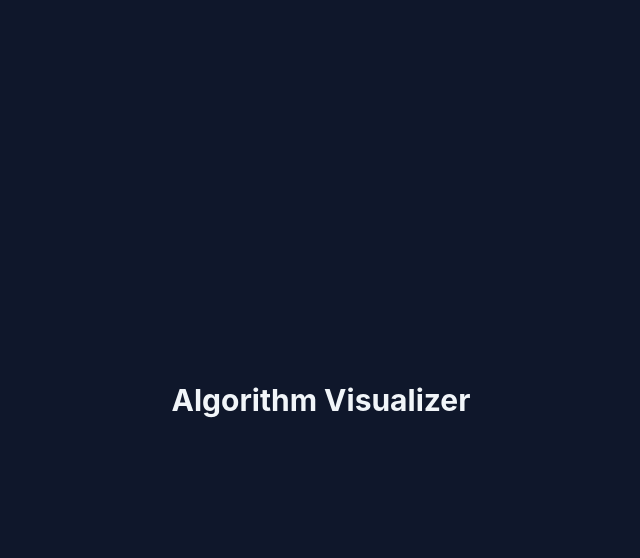
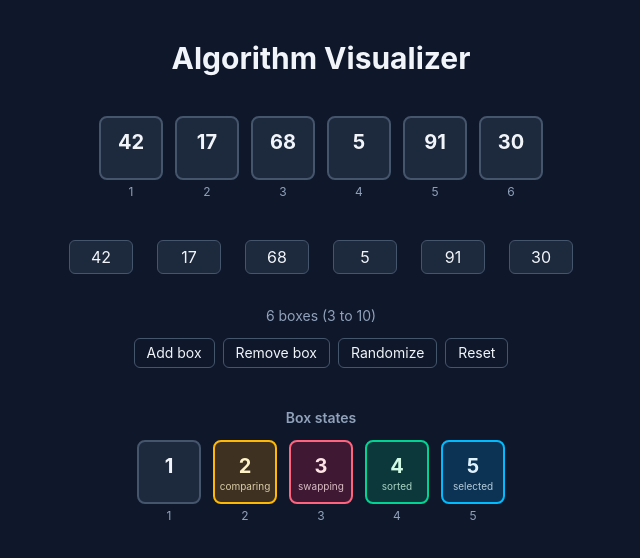
Before and after one commit to H4DRI165/algorithm-visualizer, a React (Vite) app: page / in a window 1280 px wide. Shown: the top 558 px of the page, without its empty margins (319-959 px from the left). Built offline with nearby package versions, Linux system fonts and the light colour scheme.

Commit message:
feat: add board, box ui

```diff
--- a/src/App.tsx
+++ b/src/App.tsx
@@ -1,7 +1,31 @@
+import { useState } from 'react'
+import { Board } from './components/board/Board'
+import { Box } from './components/board/Box'
+import { BoxEditor } from './components/board/BoxEditor'
+import { BOX_STATE_LABELS } from './components/board/boxState'
+import type { BoxState } from './components/board/boxState'
+import { DEFAULT_VALUES } from './schemas/boxes'
+
+const ALL_STATES = Object.keys(BOX_STATE_LABELS) as BoxState[]
+
 export default function App() {
+  const [values, setValues] = useState<number[]>([...DEFAULT_VALUES])
+
   return (
-    <main className="flex min-h-screen items-center justify-center bg-slate-900 text-slate-100">
+    <main className="flex min-h-screen flex-col items-center gap-10 bg-slate-900 px-4 py-10 text-slate-100">
       <h1 className="text-3xl font-bold">Algorithm Visualizer</h1>
+
+      <Board values={values} />
+      <BoxEditor values={values} onChange={setValues} />
+
+      <section className="flex flex-col items-center gap-3">
+        <h2 className="text-sm font-semibold text-slate-400">Box states</h2>
+        <div role="list" className="flex flex-wrap justify-center gap-3">
+          {ALL_STATES.map((state, i) => (
+            <Box key={state} value={i + 1} position={i} state={state} />
+          ))}
+        </div>
+      </section>
     </main>
   )
 }
--- /dev/null
+++ b/src/components/board/Board.tsx
@@ -0,0 +1,21 @@
+import { Box } from './Box'
+import type { BoxState } from './boxState'
+
+interface BoardProps {
+  values: readonly number[]
+  states?: readonly BoxState[]
+}
+
+export function Board({ values, states = [] }: BoardProps) {
+  return (
+    <div
+      role="list"
+      aria-label="Boxes"
+      className="flex flex-wrap justify-center gap-3"
+    >
+      {values.map((value, i) => (
+        <Box key={i} value={value} position={i} state={states[i] ?? 'idle'} />
+      ))}
+    </div>
+  )
+}
--- /dev/null
+++ b/src/components/board/Box.tsx
@@ -0,0 +1,31 @@
+import type { BoxState } from './boxState'
+import { BOX_STATE_CLASSES, BOX_STATE_LABELS } from './boxState'
+
+interface BoxProps {
+  value: number
+  position: number
+  state?: BoxState
+}
+
+export function Box({ value, position, state = 'idle' }: BoxProps) {
+  const label = BOX_STATE_LABELS[state]
+
+  return (
+    <div
+      role="listitem"
+      aria-label={`Box ${position + 1}: ${value}, ${label}`}
+      data-state={state}
+      className="flex flex-col items-center gap-1"
+    >
+      <div
+        className={`flex h-16 w-16 flex-col items-center justify-center rounded-lg border-2 transition-colors ${BOX_STATE_CLASSES[state]}`}
+      >
+        <span className="text-xl font-bold">{value}</span>
+        <span className="h-3 text-[10px] leading-3 opacity-80">
+          {state === 'idle' ? '' : label}
+        </span>
+      </div>
+      <span className="text-xs text-slate-400">{position + 1}</span>
+    </div>
+  )
+}
--- /dev/null
+++ b/src/components/board/BoxEditor.tsx
@@ -0,0 +1,135 @@
+import { useState } from 'react'
+import {
+  DEFAULT_VALUES,
+  MAX_BOXES,
+  MIN_BOXES,
+  parseBoxText,
+  randomBoxValue,
+} from '../../schemas/boxes'
+
+interface BoxInputProps {
+  index: number
+  value: number
+  onCommit: (value: number) => void
+}
+
+function BoxInput({ index, value, onCommit }: BoxInputProps) {
+  // `draft` is null when the player is not editing; then we show the real value.
+  const [draft, setDraft] = useState<string | null>(null)
+  const [error, setError] = useState<string | null>(null)
+  const errorId = `box-error-${index}`
+
+  function handleChange(text: string) {
+    setDraft(text)
+    const result = parseBoxText(text)
+    if (result.ok) {
+      setError(null)
+      onCommit(result.value)
+    } else {
+      setError(result.error)
+    }
+  }
+
+  function handleBlur() {
+    setDraft(null)
+    setError(null)
+  }
+
+  return (
+    <div className="flex w-20 flex-col items-center gap-1">
+      <input
+        type="text"
+        inputMode="numeric"
+        aria-label={`Value of box ${index + 1}`}
+        aria-invalid={error !== null}
+        aria-describedby={error ? errorId : undefined}
+        value={draft ?? String(value)}
+        onChange={(e) => handleChange(e.target.value)}
+        onBlur={handleBlur}
+        className="w-16 rounded-md border border-slate-600 bg-slate-800 px-2 py-1 text-center text-slate-100 focus:outline-2 focus:outline-sky-400 aria-invalid:border-rose-400"
+      />
+      <p id={errorId} className="h-4 text-xs text-rose-300">
+        {error}
+      </p>
+    </div>
+  )
+}
+
+interface BoxEditorProps {
+  values: readonly number[]
+  onChange: (values: number[]) => void
+}
+
+const buttonClass =
+  'rounded-md border border-slate-600 px-3 py-1 text-sm hover:bg-slate-700 focus:outline-2 focus:outline-sky-400 disabled:cursor-not-allowed disabled:opacity-40 disabled:hover:bg-transparent'
+
+export function BoxEditor({ values, onChange }: BoxEditorProps) {
+  function setAt(index: number, value: number) {
+    onChange(values.map((v, i) => (i === index ? value : v)))
+  }
+
+  function addBox() {
+    if (values.length >= MAX_BOXES) return
+    onChange([...values, randomBoxValue()])
+  }
+
+  function removeBox() {
+    if (values.length <= MIN_BOXES) return
+    onChange(values.slice(0, -1))
+  }
+
+  function randomize() {
+    onChange(values.map(() => randomBoxValue()))
+  }
+
+  function reset() {
+    onChange([...DEFAULT_VALUES])
+  }
+
+  return (
+    <section
+      aria-label="Edit boxes"
+      className="flex flex-col items-center gap-3"
+    >
+      <div className="flex flex-wrap justify-center gap-2">
+        {values.map((value, i) => (
+          <BoxInput
+            key={i}
+            index={i}
+            value={value}
+            onCommit={(v) => setAt(i, v)}
+          />
+        ))}
+      </div>
+
+      <p className="text-sm text-slate-400">
+        {values.length} boxes ({MIN_BOXES} to {MAX_BOXES})
+      </p>
+
+      <div className="flex flex-wrap justify-center gap-2">
+        <button
+          type="button"
+          className={buttonClass}
+          onClick={addBox}
+          disabled={values.length >= MAX_BOXES}
+        >
+          Add box
+        </button>
+        <button
+          type="button"
+          className={buttonClass}
+          onClick={removeBox}
+          disabled={values.length <= MIN_BOXES}
+        >
+          Remove box
+        </button>
+        <button type="button" className={buttonClass} onClick={randomize}>
+          Randomize
+        </button>
+        <button type="button" className={buttonClass} onClick={reset}>
+          Reset
+        </button>
+      </div>
+    </section>
+  )
+}
--- /dev/null
+++ b/src/components/board/boxState.ts
@@ -0,0 +1,17 @@
+export type BoxState = 'idle' | 'comparing' | 'swapping' | 'sorted' | 'selected'
+
+export const BOX_STATE_LABELS: Record<BoxState, string> = {
+  idle: 'idle',
+  comparing: 'comparing',
+  swapping: 'swapping',
+  sorted: 'sorted',
+  selected: 'selected',
+}
+
+export const BOX_STATE_CLASSES: Record<BoxState, string> = {
+  idle: 'border-slate-600 bg-slate-800 text-slate-100',
+  comparing: 'border-amber-400 bg-amber-500/20 text-amber-100',
+  swapping: 'border-rose-400 bg-rose-500/20 text-rose-100',
+  sorted: 'border-emerald-400 bg-emerald-500/20 text-emerald-100',
+  selected: 'border-sky-400 bg-sky-500/20 text-sky-100',
+}
--- /dev/null
+++ b/src/schemas/boxes.ts
@@ -0,0 +1,41 @@
+import { z } from 'zod'
+
+export const MIN_BOXES = 3
+export const MAX_BOXES = 10
+export const MIN_VALUE = 1
+export const MAX_VALUE = 99
+
+export const DEFAULT_VALUES: readonly number[] = [42, 17, 68, 5, 91, 30]
+
+export const BoxValueSchema = z.number().int().min(MIN_VALUE).max(MAX_VALUE)
+
+export const BoxValuesSchema = z
+  .array(BoxValueSchema)
+  .min(MIN_BOXES)
+  .max(MAX_BOXES)
+
+/** Validate unknown data (URL hash, localStorage later). Falls back to defaults. */
+export function parseBoxValues(input: unknown): number[] {
+  const result = BoxValuesSchema.safeParse(input)
+  return result.success ? result.data : [...DEFAULT_VALUES]
+}
+
+export type ParseResult =
+  { ok: true; value: number } | { ok: false; error: string }
+
+/** Validate what the player types into one box. */
+export function parseBoxText(text: string): ParseResult {
+  const trimmed = text.trim()
+  if (!/^\d+$/.test(trimmed)) {
+    return { ok: false, error: 'Whole numbers only' }
+  }
+  const result = BoxValueSchema.safeParse(Number(trimmed))
+  if (!result.success) {
+    return { ok: false, error: `Use ${MIN_VALUE} to ${MAX_VALUE}` }
+  }
+  return { ok: true, value: result.data }
+}
+
+export function randomBoxValue(): number {
+  return Math.floor(Math.random() * (MAX_VALUE - MIN_VALUE + 1)) + MIN_VALUE
+}
```
Also changed, not shown: src/test/setup.ts (line endings or trailing spaces).
